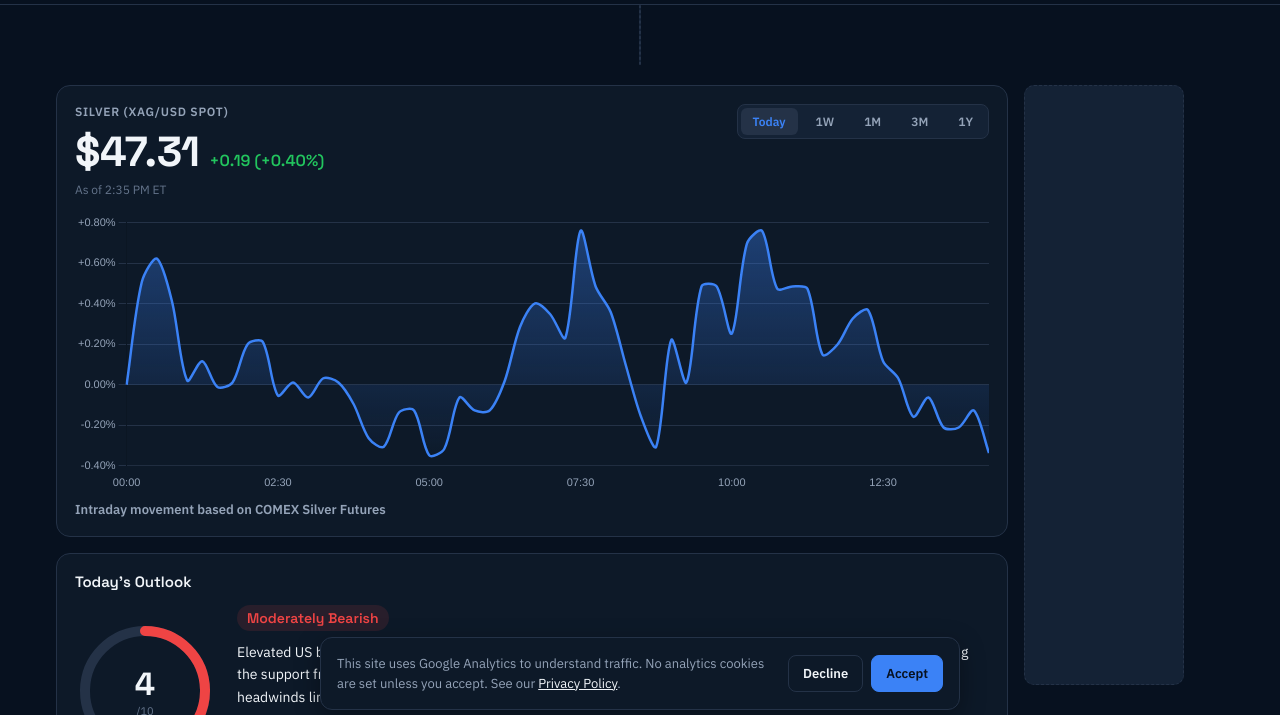
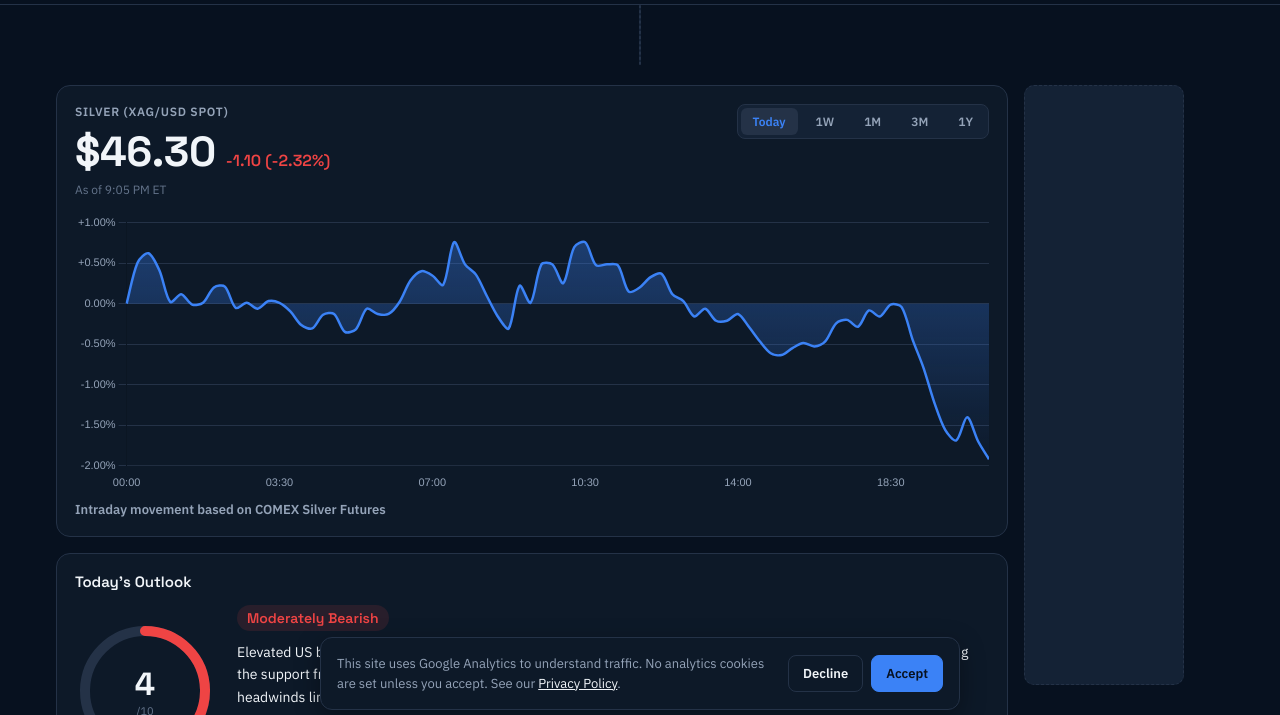
Before and after one commit to LadisaSimone/silver-market-website, a plain HTML site: page docs/index.html in a window 1280 px wide. Shown: the part 74-789 px from the top of the page. Drawn offline with Linux system fonts and the light colour scheme.

Commit message:
Update price data [skip ci]

```diff
--- a/docs/data.json
+++ b/docs/data.json
@@ -1,10 +1,10 @@
 {
-  "updated_at": "2026-11-17T21:52:03Z",
+  "updated_at": "2026-11-18T02:05:56Z",
   "price": {
-    "value": 47.31,
-    "change": 0.19,
-    "change_pct": 0.4,
-    "as_of": "2:35 PM ET"
+    "value": 46.3,
+    "change": -1.1,
+    "change_pct": -2.32,
+    "as_of": "9:05 PM ET"
   },
   "intraday": [
     {
@@ -14,6 +14,10 @@
     {
       "t": "14:35",
       "p": 47.31
+    },
+    {
+      "t": "21:05",
+      "p": 46.3
     }
   ],
   "history": {
@@ -1800,7 +1804,95 @@
       },
       {
         "t": "14:15",
-        "pct": -0.337
+        "pct": -0.285
+      },
+      {
+        "t": "14:30",
+        "pct": -0.464
+      },
+      {
+        "t": "14:45",
+        "pct": -0.611
+      },
+      {
+        "t": "15:00",
+        "pct": -0.633
+      },
+      {
+        "t": "15:15",
+        "pct": -0.548
+      },
+      {
+        "t": "15:30",
+        "pct": -0.485
+      },
+      {
+        "t": "15:45",
+        "pct": -0.527
+      },
+      {
+        "t": "16:00",
+        "pct": -0.464
+      },
+      {
+        "t": "16:15",
+        "pct": -0.242
+      },
+      {
+        "t": "16:30",
+        "pct": -0.2
+      },
+      {
+        "t": "16:45",
+        "pct": -0.285
+      },
+      {
+        "t": "18:00",
+        "pct": -0.084
+      },
+      {
+        "t": "18:15",
+        "pct": -0.158
+      },
+      {
+        "t": "18:30",
+        "pct": -0.011
+      },
+      {
+        "t": "18:45",
+        "pct": -0.042
+      },
+      {
+        "t": "19:00",
+        "pct": -0.443
+      },
+      {
+        "t": "19:15",
+        "pct": -0.791
+      },
+      {
+        "t": "19:30",
+        "pct": -1.223
+      },
+      {
+        "t": "19:45",
+        "pct": -1.56
+      },
+      {
+        "t": "20:00",
+        "pct": -1.687
+      },
+      {
+        "t": "20:15",
+        "pct": -1.402
+      },
+      {
+        "t": "20:30",
+        "pct": -1.697
+      },
+      {
+        "t": "20:45",
+        "pct": -1.919
       }
     ]
   }
--- a/docs/index.html
+++ b/docs/index.html
@@ -72,10 +72,10 @@
           <div>
             <h1 id="price-heading" class="eyebrow">Silver (XAG/USD Spot)</h1>
             <div class="price-row">
-              <span class="price-value" id="price-value">$47.31</span>
-              <span class="price-change is-up" id="price-change">+0.19 (+0.40%)</span>
+              <span class="price-value" id="price-value">$46.30</span>
+              <span class="price-change is-down" id="price-change">-1.10 (-2.32%)</span>
             </div>
-            <div class="price-asof" id="price-asof">As of 2:35 PM ET</div>
+            <div class="price-asof" id="price-asof">As of 9:05 PM ET</div>
           </div>
           <div class="chart-tabs" role="tablist" aria-label="Chart range">
             <button class="chart-tab is-active" data-range="1D" role="tab" aria-selected="true">Today</button>
@@ -146,7 +146,7 @@
       <!-- SEO summary (server-rendered, not JS-populated — for search crawlers) -->
       <section class="panel seo-panel" aria-labelledby="seo-market-heading">
         <h2 id="seo-market-heading" class="panel-title">Silver Market Today</h2>
-        <p>Silver (XAG/USD spot) is trading at $47.31 today, up 0.40% from the prior session.</p>
+        <p>Silver (XAG/USD spot) is trading at $46.30 today, down 2.32% from the prior session.</p>
         <p>Elevated US bond yields at 5.10% and a 19-month-high dollar at 103.55 are suppressing silver demand, outweighing the support from oversold technical conditions (RSI 23.1). A tactical rebound is underway, but structural macro headwinds limit upside conviction without a shift in rate expectations.</p>
       </section>
 
```
